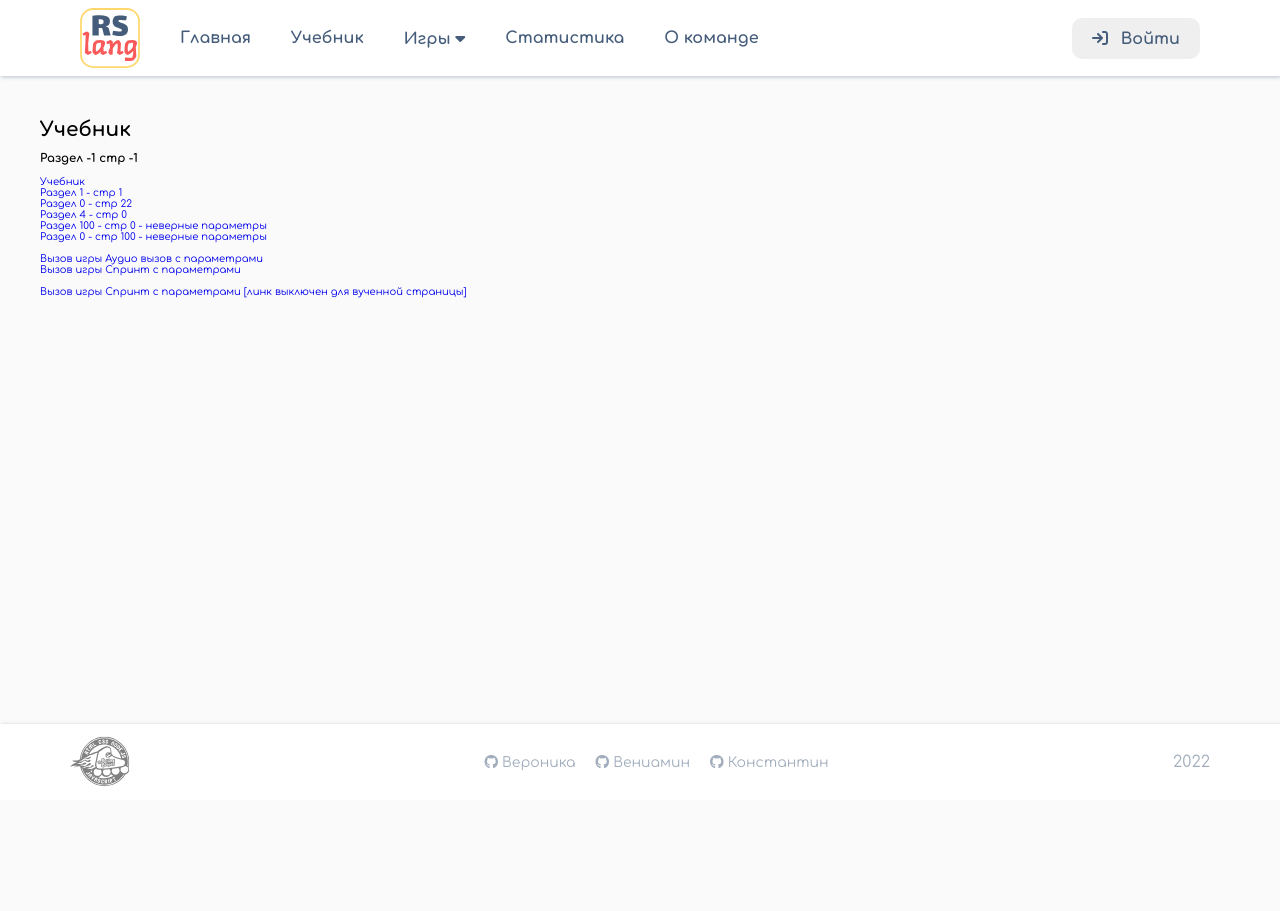
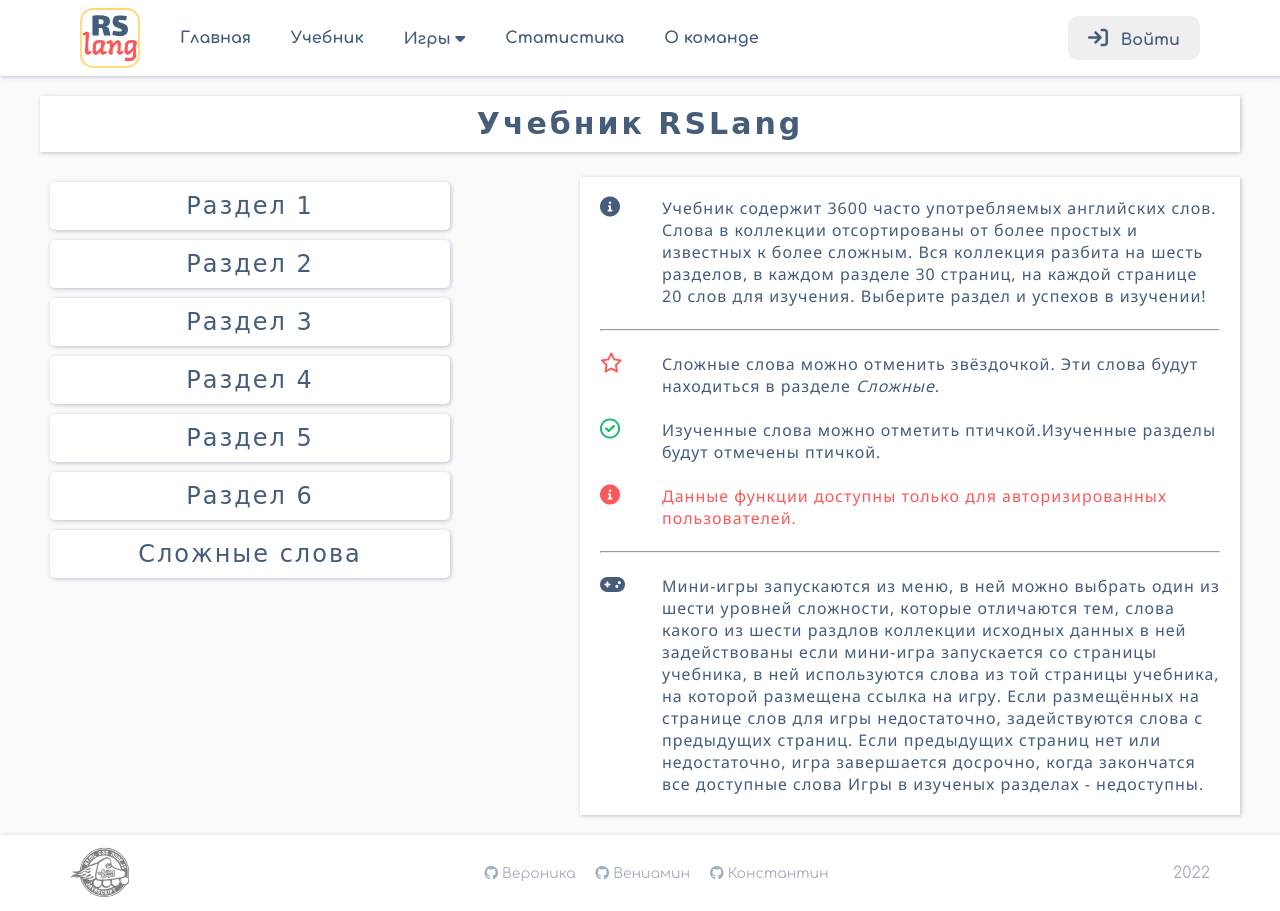
Before and after one commit to v3n9s/rs-lang, a website built with webpack: page src/index.html in a window 1280 px wide. Both pictures are taken after a click on the link "Учебник". Before the commit the page ends 800 px from the top, so only its background shows below. Built offline with nearby package versions, Linux system fonts and the light colour scheme.

Commit message:
feat: add main book page

```diff
--- a/src/app/pages/book/index.ts
+++ b/src/app/pages/book/index.ts
@@ -1,6 +1,72 @@
 import { updatePage } from '../../components/page';
 import { TPageComponent } from '../../router';
 import { BookParam, HashPath, IBookNav } from '../../types';
+
+function createBookMain(rootElement: HTMLDivElement) {
+  const bookHeader = document.createElement('h1');
+  bookHeader.className = 'book-header';
+  bookHeader.innerText = 'Учебник RSLang';
+
+  const bookContent = document.createElement('div');
+  bookContent.className = 'book-content';
+
+  const bookSections = document.createElement('div');
+  bookSections.className = 'sections';
+  bookSections.innerHTML = `
+    <ol>
+      <li><a href="${HashPath.bookPage}?${BookParam.Group}=1&${BookParam.Page}=1">Раздел 1</a></li>
+      <li><a href="${HashPath.bookPage}?${BookParam.Group}=2&${BookParam.Page}=1">Раздел 2</a></li>
+      <li><a href="${HashPath.bookPage}?${BookParam.Group}=3&${BookParam.Page}=1">Раздел 3</a></li>
+      <li><a href="${HashPath.bookPage}?${BookParam.Group}=4&${BookParam.Page}=1">Раздел 4</a></li>
+      <li><a href="${HashPath.bookPage}?${BookParam.Group}=5&${BookParam.Page}=1">Раздел 5</a></li>
+      <li><a href="${HashPath.bookPage}?${BookParam.Group}=6&${BookParam.Page}=1">Раздел 6</a></li>
+      <li><a href="$${HashPath.bookPage}?${BookParam.Group}=7&${BookParam.Page}=1">Сложные слова</a></li>
+    </ol>
+    `;
+  const descriptionBook = document.createElement('div');
+  descriptionBook.className = 'description-book';
+  descriptionBook.innerHTML = `
+    <div class="rules">
+    <i class="fas fa-info-circle icon"></i>
+    <p class="meaning"> Учебник содержит 3600 часто употребляемых английских слов.
+    Слова в коллекции отсортированы от более простых и известных к более сложным.
+    Вся коллекция разбита на шесть разделов, в каждом разделе 30 страниц, на каждой странице 20 слов для изучения.
+    Выберите раздел и успехов в изучении!</p>
+    </div>
+    <br>
+    <hr>
+    <br>
+    <div class="rules">
+    <i class="far fa-star icon"></i>
+    <p class="meaning">Сложные слова можно отменить звёздочкой. Эти слова будут находиться в разделе <em>Сложные</em>.</p>
+    </div>
+    <br>
+    <div class="rules">
+    <i class="far fa-check-circle icon"></i>
+    <p class="meaning">Изученные слова можно отметить птичкой.Изученные разделы будут отмечены птичкой.</p>
+    </div>
+    <br>
+    <div class="rules">
+    <i class="fas fa-info-circle extention icon"></i>
+    <p class="meaning extention">Данные функции доступны только для авторизированных пользователей.</p>
+    </div>
+    <br>
+    <hr>
+    <br>
+    <div class="rules">
+    <i class="fas fa-gamepad icon"></i>
+    <p class="meaning">Мини-игры запускаются из меню, в ней можно выбрать один из шести уровней сложности, которые отличаются тем, слова какого из шести раздлов коллекции исходных данных в ней задействованы
+    если мини-игра запускается со страницы учебника, в ней используются слова из той страницы учебника, на которой размещена ссылка на игру.
+    Если размещённых на странице слов для игры недостаточно, задействуются слова с предыдущих страниц. Если предыдущих страниц нет или недостаточно, игра завершается досрочно, когда закончатся все доступные слова
+    Игры в изученых разделах - недоступны.</p>
+    </div>
+    `;
+  bookContent.appendChild(bookSections);
+  bookContent.appendChild(descriptionBook);
+  rootElement.appendChild(bookHeader);
+  rootElement.appendChild(bookContent);
+  return rootElement;
+}
 
 const pageContent = (params: IBookNav): HTMLElement => {
   const node = document.createElement('div');
@@ -16,67 +82,7 @@ const pageContent = (params: IBookNav): HTMLElement => {
     // запускаем book на group - page
     console.log('Book loaded on G:', group, ', P: ', page);
   }
-
-  node.innerHTML = `
-    <br>
-    <br>
-    <h1>Учебник</h1>
-    <br>
-    <h3>Раздел ${params.group} стр ${params.page}</h3>
-    <br>
-    <ol>
-      <li>
-        <a href="${HashPath.bookPage}">
-          Учебник
-        </a>
-      </li>
-      <li>
-        <a href="${HashPath.bookPage}?${BookParam.Group}=1&${BookParam.Page}=1">
-          Раздел 1 - стр 1
-        </a>
-      </li>
-      <li>
-        <a href="${HashPath.bookPage}?${BookParam.Group}=0&${BookParam.Page}=22">
-          Раздел 0 - стр 22
-        </a>
-      </li>
-      <li>
-        <a href="${HashPath.bookPage}?${BookParam.Group}=4&${BookParam.Page}=0">
-          Раздел 4 - стр 0
-        </a>
-      </li>
-      <li>
-        <a href="${HashPath.bookPage}?${BookParam.Group}=100&${BookParam.Page}=0">
-          Раздел 100 - стр 0 - неверные параметры
-        </a>
-      </li>
-      <li>
-        <a href="${HashPath.bookPage}?${BookParam.Group}=0&${BookParam.Page}=100">
-          Раздел 0 - стр 100 - неверные параметры
-        </a>
-      </li>
-      <br>
-      <li>
-        <a href="${HashPath.audioCallPage}?${BookParam.Group}=${group}&${BookParam.Page}=${page}">
-          Вызов игры Аудио вызов с параметрами
-        </a>
-      </li>
-      <li>
-        <a href="${HashPath.sprintPage}?${BookParam.Group}=${group}&${BookParam.Page}=${page}">
-          Вызов игры Спринт с параметрами
-        </a>
-      </li>
-      <br>
-      <li>
-        <a href="${HashPath.sprintPage}?${BookParam.Group}=${group}&${BookParam.Page}=${page}"
-          style="pointer-events: none;">
-          Вызов игры Спринт с параметрами [линк выключен для вученной страницы]
-        </a>
-      </li>
-    </ol>
-    <br>
-    <br>`;
-
+  createBookMain(node);
   return node;
 };
 
--- a/src/style.scss
+++ b/src/style.scss
@@ -10,3 +10,4 @@
 
 @import "./styles/pages/not-found";
 @import "./styles/pages/home";
+@import "./styles/pages/book";
--- /dev/null
+++ b/src/styles/pages/_book.scss
@@ -0,0 +1,92 @@
+$font-family: 'Neucha', cursive;;
+$font-color: #455D7A;
+
+body {
+    background-color: $gray_light;
+}
+
+.book-header {
+    font-family: $font-family;
+    color: $font-color;
+    font-weight: 600;
+    font-size: 30px;
+    padding: 10px;
+    line-height: 36px;
+    text-align: center;
+    letter-spacing: 3px;
+    background-color: $white;
+    @include shadow;
+
+}
+
+.book-content {
+    display: flex;
+    width: 100%;
+    margin: 0 auto;
+    padding-top: 20px;
+    justify-content: space-between;
+}
+
+.sections {
+    width: 35%;
+    text-align: center;
+    ol {
+        list-style-type: none;
+        li {
+            padding: 10px;
+            margin: 10px;
+            border-radius: 5px;
+            background-color: $white;
+            @include shadow;
+            a {
+                text-decoration: none;
+                font-family: $font-family;
+                color: $font-color;
+                font-size: 24px;
+                line-height: 28px;
+                letter-spacing: 2px;
+            }
+        }
+    }
+}
+
+.description-book {
+    width: 55%;
+    margin-top: 5px;
+    font-family: $font-c;
+    color: $font-color;
+    font-size: $font_m;
+    letter-spacing: 1px;
+    background-color: $white;
+    @include shadow;
+    padding: 20px;
+}
+
+.rules {
+    display: flex;
+    flex-direction: row;
+    justify-content: space-between;
+    .icon {
+        width: 5%;
+    }
+    .meaning {
+        width: 90%;
+    }
+}
+
+.far,
+.fas {
+    font-size: 20px;
+}
+
+.fa-check-circle {
+    color: $green_dark;
+}
+
+.fa-star {
+    color: $red;
+}
+
+.extention {
+    color: $red;
+}
```
Also changed, not shown: src/styles/pages/_home.scss (line endings or trailing spaces).
